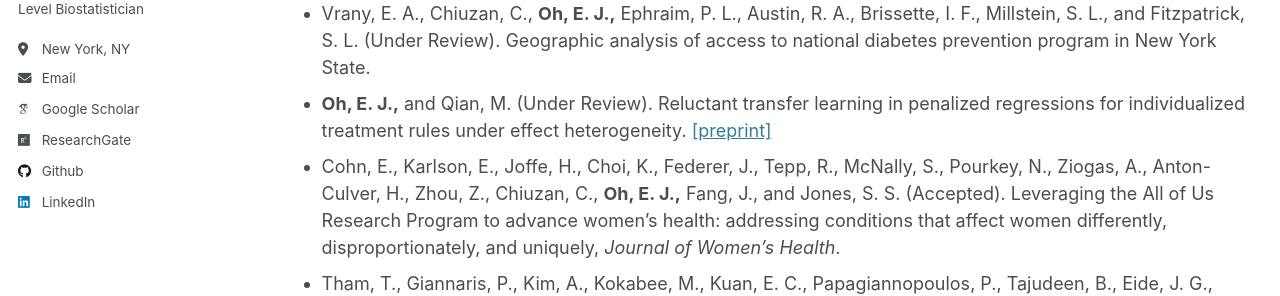
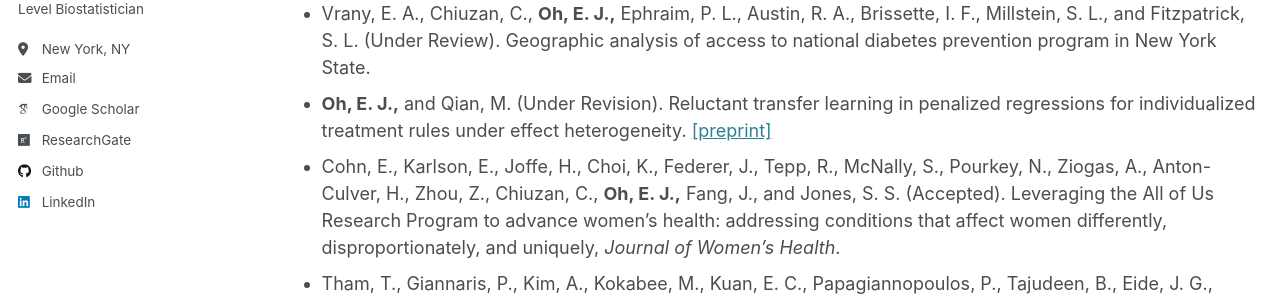
Before and after one commit to oheunj/oheunj.github.io, a Jekyll site: the page built from _pages/publications.md, in a window 1280 px wide and 900 px high. Shown: the part 344-640 px from the top of the window. Built offline with Jekyll 4.4.1, drawn with Linux system fonts in a browser that asks for light colours; some web fonts are replaced.

Commit message:
Update publications.md

```diff
--- a/_pages/publications.md
+++ b/_pages/publications.md
@@ -15,7 +15,7 @@
 
 * Liu, A. W., __Oh, E. J.,__ Gazzara, E. R., Coppa, G. F., DePeralta, D. K., Molmenti, C. L., Devoe, C. E., Hornstein, N. J., Grothey, A., Levy, A., Weiss, M. J., Chiuzan, C., and Gholami, S. (Under Review). Identifying treatment disparities in curative-intent liver procedure rates for metastatic colorectal cancer in a large regional healthcare system.
 * Vrany, E. A., Chiuzan, C., __Oh, E. J.,__ Ephraim, P. L., Austin, R. A., Brissette, I. F., Millstein, S. L., and Fitzpatrick, S. L. (Under Review). Geographic analysis of access to national diabetes prevention program in New York State.
-* __Oh, E. J.,__ and Qian, M. (Under Review). Reluctant transfer learning in penalized regressions for individualized treatment rules under effect heterogeneity. [[preprint]](https://arxiv.org/pdf/2511.08559)
+* __Oh, E. J.,__ and Qian, M. (Under Revision). Reluctant transfer learning in penalized regressions for individualized treatment rules under effect heterogeneity. [[preprint]](https://arxiv.org/pdf/2511.08559)
 * Cohn, E., Karlson, E., Joffe, H., Choi, K., Federer, J., Tepp, R., McNally, S., Pourkey, N., Ziogas, A., Anton-Culver, H., Zhou, Z., Chiuzan, C., __Oh, E. J.,__ Fang, J., and Jones, S. S. (Accepted). Leveraging the All of Us Research Program to advance women’s health: addressing conditions that affect women differently, disproportionately, and uniquely, _Journal of Women's Health_.
 * Tham, T., Giannaris, P., Kim, A., Kokabee, M., Kuan, E. C., Papagiannopoulos, P., Tajudeen, B., Eide, J. G., Craig, J., Kshirsagar, R., Christian, Z., Locke, T., Fastenberg, J., Chaskes, M., Pollack, A., Har-El, G., Cui, S., Guerrero, D., Ahn, S., __Oh, E. J.,__ Kennedy, D., ..., Tong, C. C. L. (2026). A novel risk stratification tool for sinonasal inverted papilloma recurrence: multi-institutional nomogram incorporating dysplasia severity. _International Forum of Allergy & Rhinology_, https://doi.org/10.1002/alr.70102.
 * Ahn, S., and __Oh, E. J.__ (2026). A network-guided partially penalized regression with application to proteomics data, _Bioinformatics Advances_,  vbag038. [[link]](https://academic.oup.com/bioinformaticsadvances/article/6/1/vbag038/8456552) [[pdf]](https://oheunj.github.io/files/vbag038.pdf) [[supp]](https://oheunj.github.io/files/vbag038_supplementary_data.pdf) [[R package]](https://cran.r-project.org/web/packages/NetGreg/index.html)
```
